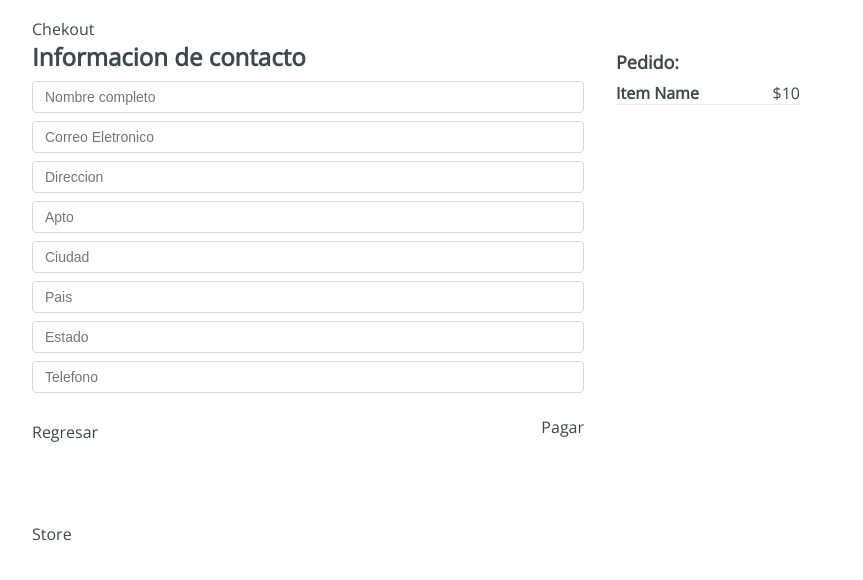
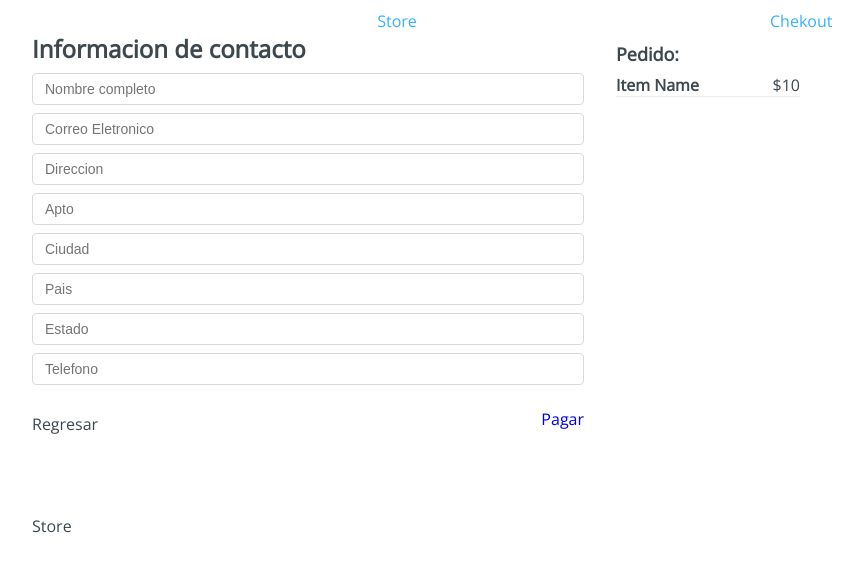
Before and after one commit to enzoulloa/practicando-react-store, a React (Vite) app: page /checkout/information in a window 1280 px wide. Shown: the top 580 px of the page, without its empty margins (224-1087 px from the left). Built offline with nearby package versions, Linux system fonts and the light colour scheme.

Commit message:
feat: :sparkles: add link in header, checkout, information

```diff
--- a/src/components/Header.jsx
+++ b/src/components/Header.jsx
@@ -1,9 +1,13 @@
+import { Link } from 'react-router-dom'
+import '../styles/components/Header.css'
+
 const Header = () => {
   return (
     <div className='Header'>
       <h2 className='Header-title' />
+      <Link to='/'>Store</Link>
       <div className='Header-checkout'>
-        Chekout
+        <Link to='/checkout'>Chekout</Link>
       </div>
     </div>
   )
--- a/src/containers/Checkout.jsx
+++ b/src/containers/Checkout.jsx
@@ -1,3 +1,4 @@
+import { Link } from 'react-router-dom'
 import '../styles/components/Checkout.css'
 
 const Checkout = () => {
@@ -13,7 +14,9 @@ const Checkout = () => {
       </div>
       <div className='Checkout-sidebar'>
         <h3>Precio Total:$10</h3>
-        <button type='button'>Continuar pedido</button>
+        <Link to='/checkout/information'>
+          <button type='button'>Continuar pedido</button>
+        </Link>
       </div>
     </div>
   )
--- a/src/containers/Information.jsx
+++ b/src/containers/Information.jsx
@@ -1,3 +1,4 @@
+import { Link } from 'react-router-dom'
 import '../styles/components/Information.css'
 
 const Information = () => {
@@ -24,7 +25,7 @@ const Information = () => {
             Regresar
           </div>
           <div className='Information-next'>
-            Pagar
+            <Link to='/checkout/payment'>Pagar</Link>
           </div>
         </div>
       </div>
```
